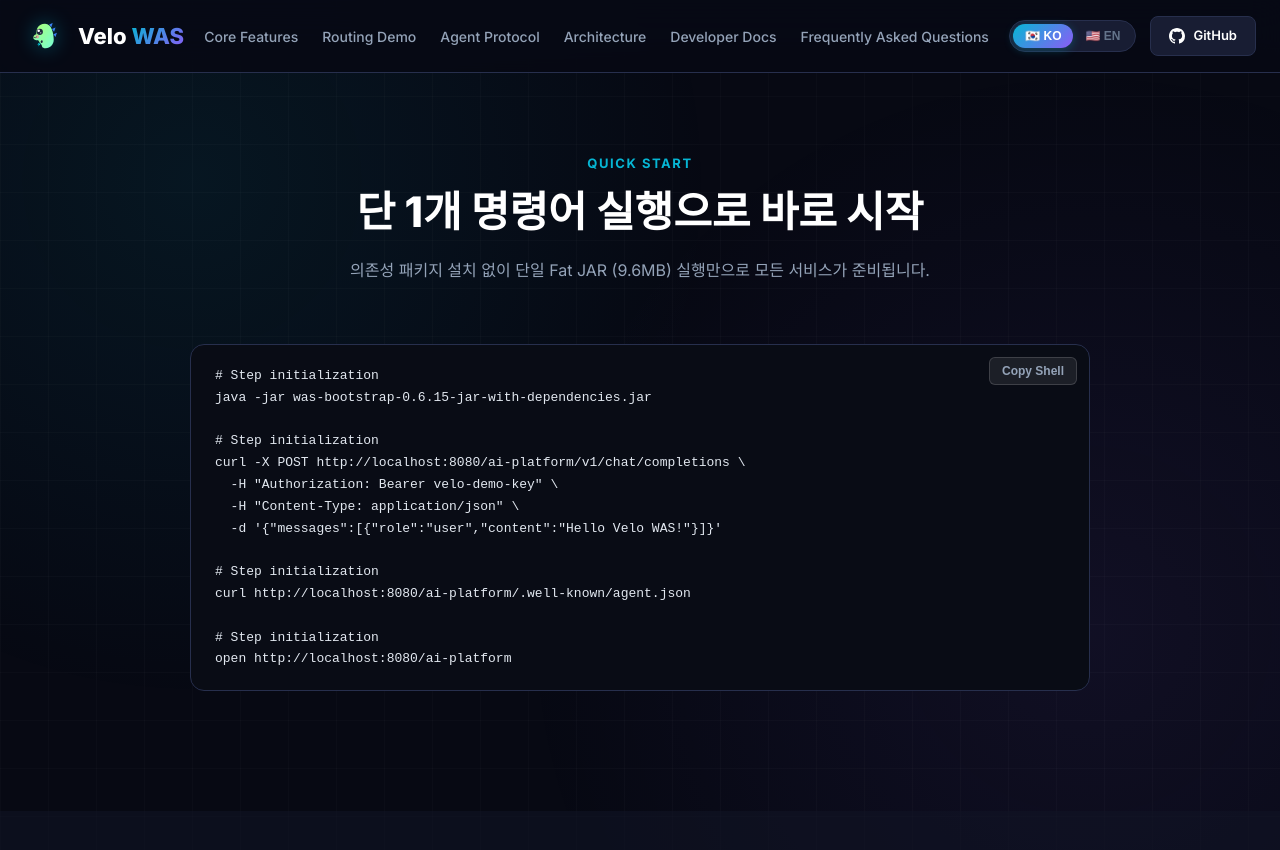
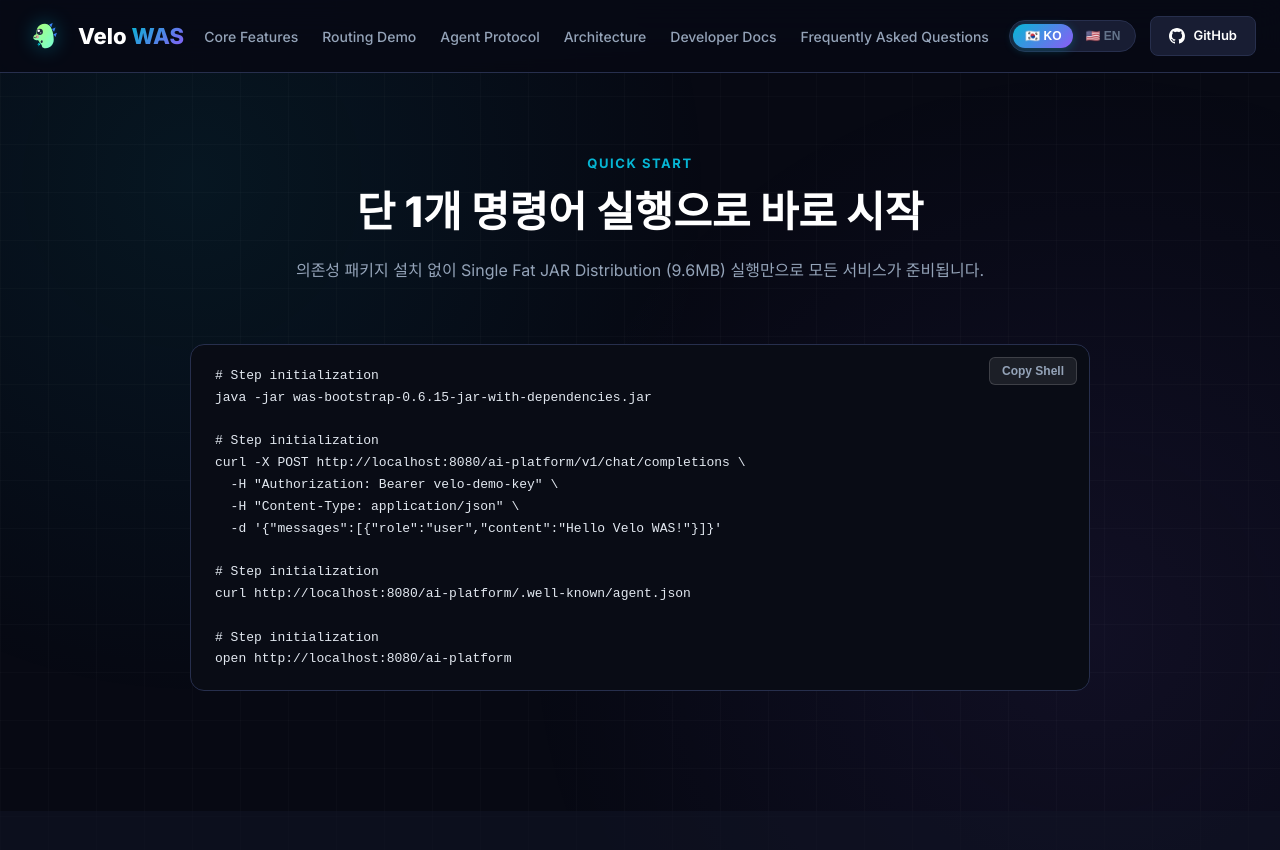
Before and after one commit to hkjang/velo, a Jekyll site: the page docs/index_en.html, which Jekyll copies as it is, in a window 1280 px wide and 900 px high, scrolled down 4898 px. Shown: the top 850 px of the window. Built offline with Jekyll 4.4.1, drawn with Linux system fonts in a browser that asks for light colours; some web fonts are replaced; some of the changed text lies outside the part shown.

Commit message:
feat(docs): translate index_en.html fully into professional English

```diff
--- a/docs/index_en.html
+++ b/docs/index_en.html
@@ -1192,15 +1192,15 @@
     </div>
     <div class="stat-item">
       <div class="stat-number">6</div>
-      <div class="stat-label" data-i18n="stat_modalities">멀티모달 기능</div>
+      <div class="stat-label" data-i18n="stat_modalities">Multimodal Capabilities</div>
     </div>
     <div class="stat-item">
       <div class="stat-number">73</div>
-      <div class="stat-label" data-i18n="stat_commands">관리 CLI 명령어</div>
+      <div class="stat-label" data-i18n="stat_commands">Management CLI Commands</div>
     </div>
     <div class="stat-item">
       <div class="stat-number">9.6MB</div>
-      <div class="stat-label" data-i18n="stat_jar">단일 Fat JAR</div>
+      <div class="stat-label" data-i18n="stat_jar">Single Fat JAR Distribution</div>
     </div>
   </div>
 </header>
@@ -1509,7 +1509,7 @@
       <span class="section-tag" data-i18n="quick_tag">Quick Start</span>
       <h2 class="section-title" data-i18n="quick_title">단 1개 명령어 실행으로 바로 시작</h2>
       <p class="section-subtitle" data-i18n="quick_subtitle">
-        의존성 패키지 설치 없이 단일 Fat JAR (9.6MB) 실행만으로 모든 서비스가 준비됩니다.
+        의존성 패키지 설치 없이 Single Fat JAR Distribution (9.6MB) 실행만으로 모든 서비스가 준비됩니다.
       </p>
     </div>
 
@@ -1733,9 +1733,9 @@
     stat_modules: "Modular Architecture",
     stat_protocols: "Agent Protocol",
     stat_providers: "LLM Provider Integration",
-    stat_modalities: "멀티모달 기능",
-    stat_commands: "관리 CLI 명령어",
-    stat_jar: "단일 Fat JAR",
+    stat_modalities: "Multimodal Capabilities",
+    stat_commands: "Management CLI Commands",
+    stat_jar: "Single Fat JAR Distribution",
     feat_tag: "Core Capabilities",
     feat_title: "엔터프라이즈 WAS와 AI 플랫폼의 완벽한 결합",
     feat_subtitle: "단일 Java 21 프로세스 안에서 서블릿 웹 애플리케이션, HTTP/2 웹소켓, AI 추론 게이트웨이, 에이전트 오케스트레이션을 동시에 구동합니다.",
@@ -1772,7 +1772,7 @@
     arch_subtitle: "15개 분리된 모듈이 결합되어 Netty 네트워크 전송부터 서블릿, AI 게이트웨이, 감사 엔진까지 유기적으로 동작합니다.",
     quick_tag: "Quick Start",
     quick_title: "단 1개 명령어 실행으로 바로 시작",
-    quick_subtitle: "의존성 패키지 설치 없이 단일 Fat JAR (9.6MB) 실행만으로 모든 서비스가 준비됩니다.",
+    quick_subtitle: "의존성 패키지 설치 없이 Single Fat JAR Distribution (9.6MB) 실행만으로 모든 서비스가 준비됩니다.",
     docs_tag: "70+ Detailed Pages",
     docs_title: "개발자 및 운영자 기술 Documentation Center",
     docs_subtitle: "한국어 43페이지 및 영어 27페이지의 Architecture, AI 플랫폼, 모듈 가이드가 제공됩니다.",
```
Also changed, not shown: other parts of docs/index_en.html (+6 -6 lines).
